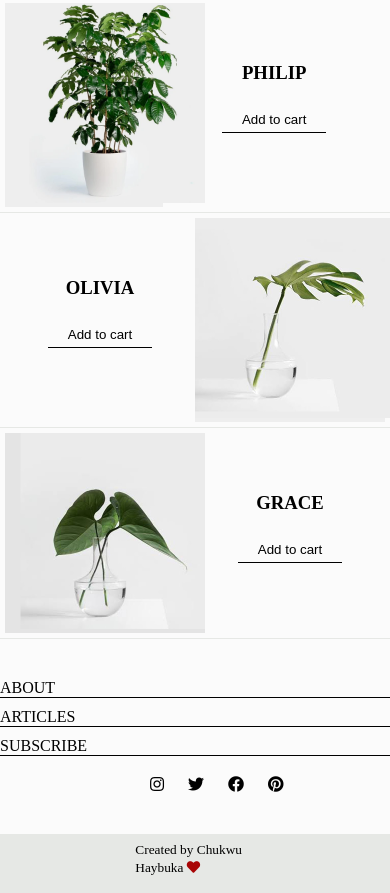
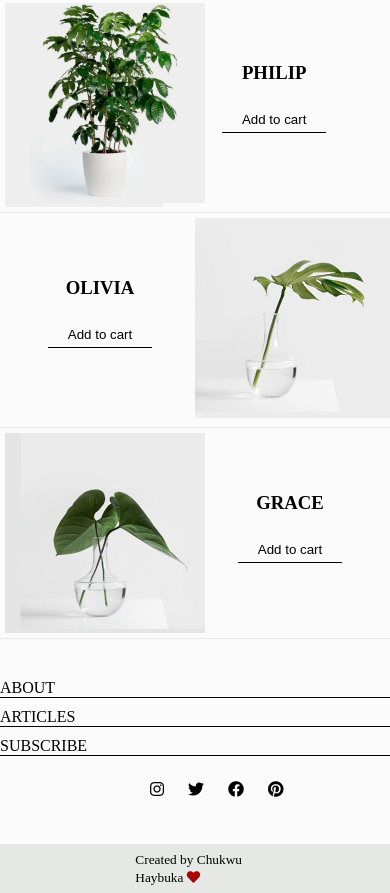
Before and after one commit to Haybuka/grid-plant, a plain HTML site: page index.html in a window 390 px wide. Shown: the part 684-1577 px from the top of the page. Drawn offline with Linux system fonts and the light colour scheme.

Commit message:
Set image background to transparent

```diff
--- a/main.css
+++ b/main.css
@@ -685,7 +685,6 @@ footer ul#footerNav ul {
     }
 
     article#first #philImage {
-        background-color: #eee;
         grid-column: 1/6;
         grid-row: 1/2;
     }
@@ -696,6 +695,7 @@ footer ul#footerNav ul {
     }
 
     article#second #olivImage {
+        background-color: transparent;
         grid-column: 7/13;
     }
 
@@ -742,6 +742,7 @@ footer ul#footerNav ul {
         grid-column: 1/7;
         grid-row: 1/2;
         background-image: none;
+        background-color: transparent;
     }
 
     article#third #graceImage img {
@@ -762,7 +763,7 @@ footer ul#footerNav ul {
 
     footer ul#links {
         padding: 0;
-        margin: 10px 0;
+        margin: 15px 0;
         grid-column: 5/13;
         grid-row: 2/3;
     }
```
